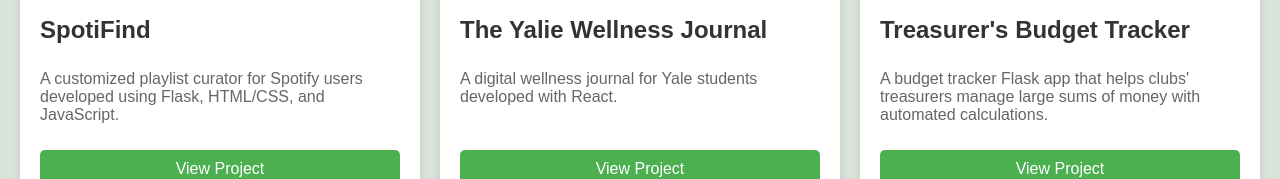
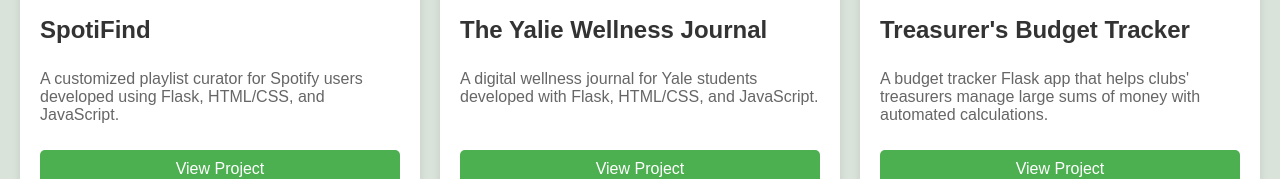
Before and after one commit to dilarabikmaz/personal-website, a React (Create React App) app: page / in a window 1280 px wide. Shown: the part 1135-1314 px from the top of the page. Built offline with nearby package versions, Linux system fonts and the light colour scheme.

Commit message:
Updated Project Details

```diff
--- a/src/components/Projects.js
+++ b/src/components/Projects.js
@@ -10,7 +10,7 @@
   },
   {
     title: 'The Yalie Wellness Journal',
-    description: 'A digital wellness journal for Yale students developed with React.',
+    description: 'A digital wellness journal for Yale students developed with Flask, HTML/CSS, and JavaScript.',
     link: 'https://github.com/dilarabikmaz/wellness_journal',
     image: 'yalie-journal.png'
   },
```
